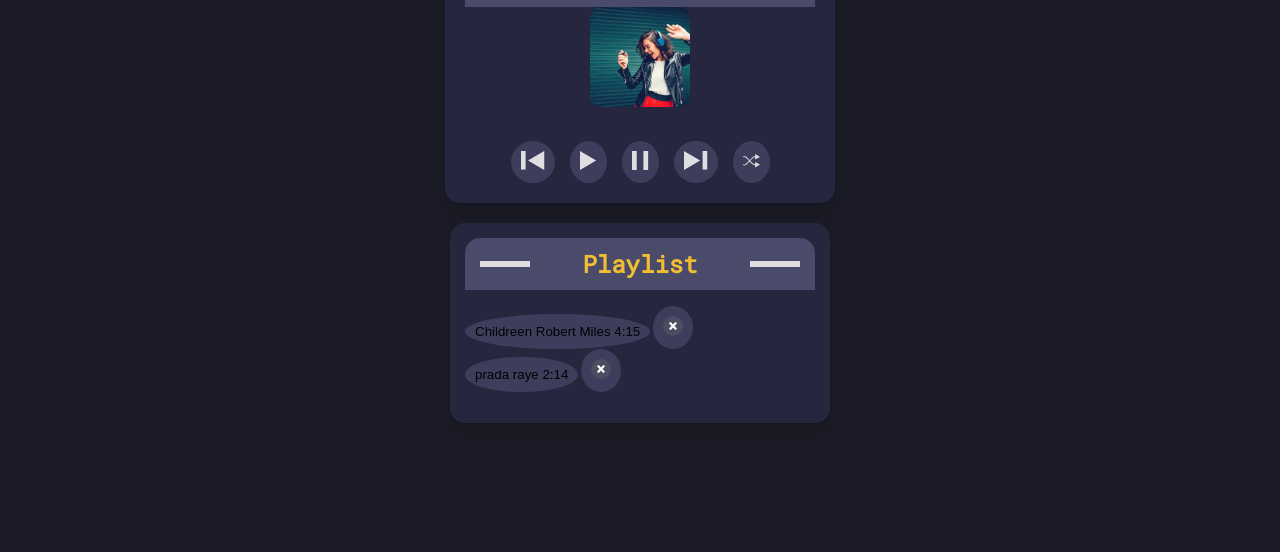
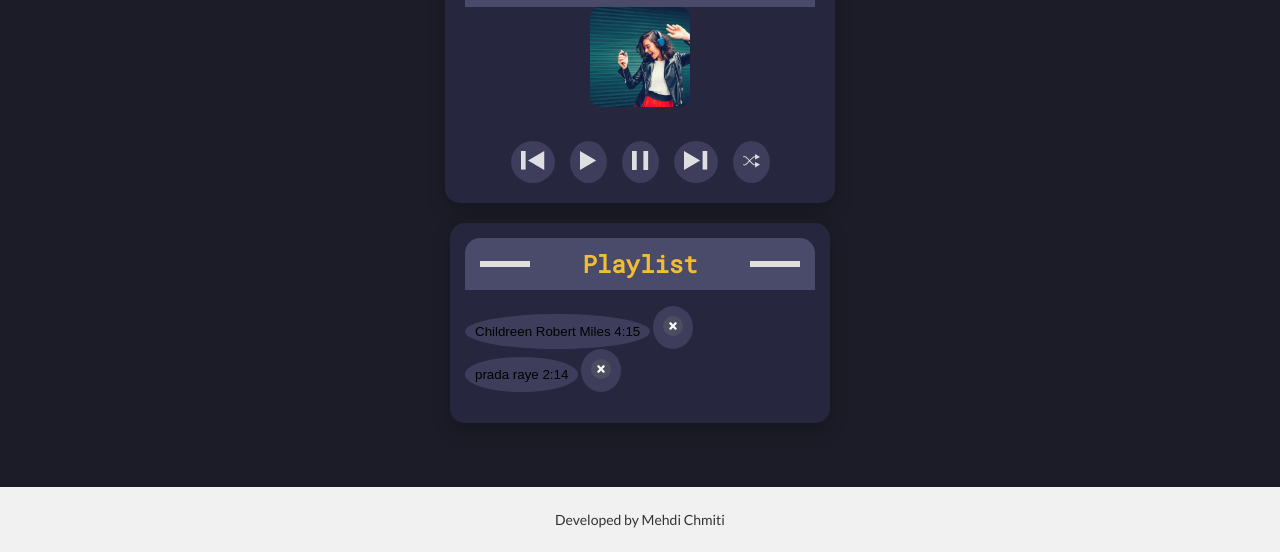
Before and after one commit to mccrking/music-player-basic-, a plain HTML site: page index.html in a window 1280 px wide. Shown: the part 248-800 px from the top of the page. Drawn offline with Linux system fonts and the light colour scheme.

Commit message:
signature

```diff
--- a/index.css
+++ b/index.css
@@ -114,3 +114,14 @@ ul {
   background-color: var(--primary-color);
   margin: 0 5px;
 }
+
+footer {
+  text-align: center;
+  padding: 10px;
+  background-color: #f1f1f1;
+  font-size: 14px;
+  color: #333;
+  position: fixed;
+  bottom: 0;
+  width: 100%;
+}
--- a/index.html
+++ b/index.html
@@ -115,6 +115,9 @@
         <ul id="playlist-songs"></ul>
       </div>
     </div>
+    <footer>
+      <p>Developed by Mehdi Chmiti</p>
+    </footer>
     <script src="script.js"></script>
   </body>
 </html>
```
